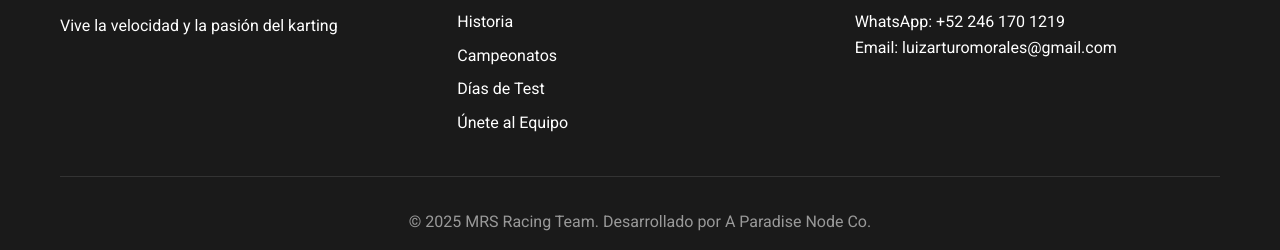
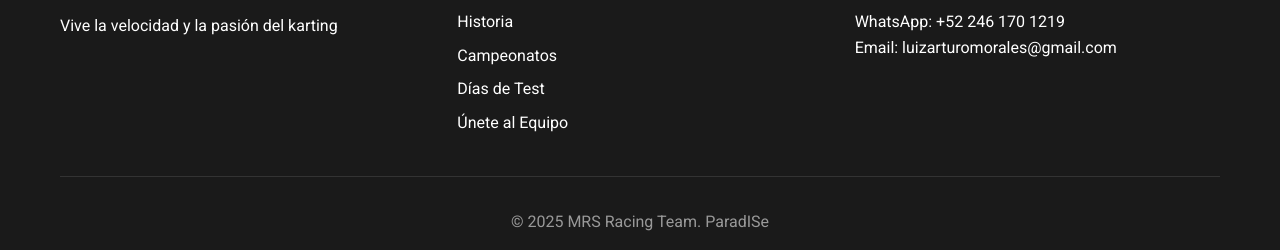
Before and after one commit to Lucash233/MRS_Drivers, a plain HTML site: page index.html in a window 1280 px wide. Shown: the part 7866-8116 px from the top of the page. Drawn offline with nearby package versions, Linux system fonts and the light colour scheme.

Commit message:
Update index.html

```diff
--- a/index.html
+++ b/index.html
@@ -380,7 +380,7 @@
                 </div>
             </div>
             <div class="footer-bottom">
-                <p>&copy; 2025 MRS Racing Team. Desarrollado por A Paradise Node Co.</p>
+                <p>&copy; 2025 MRS Racing Team. ParadISe</p>
             </div>
         </div>
     </footer>
```
